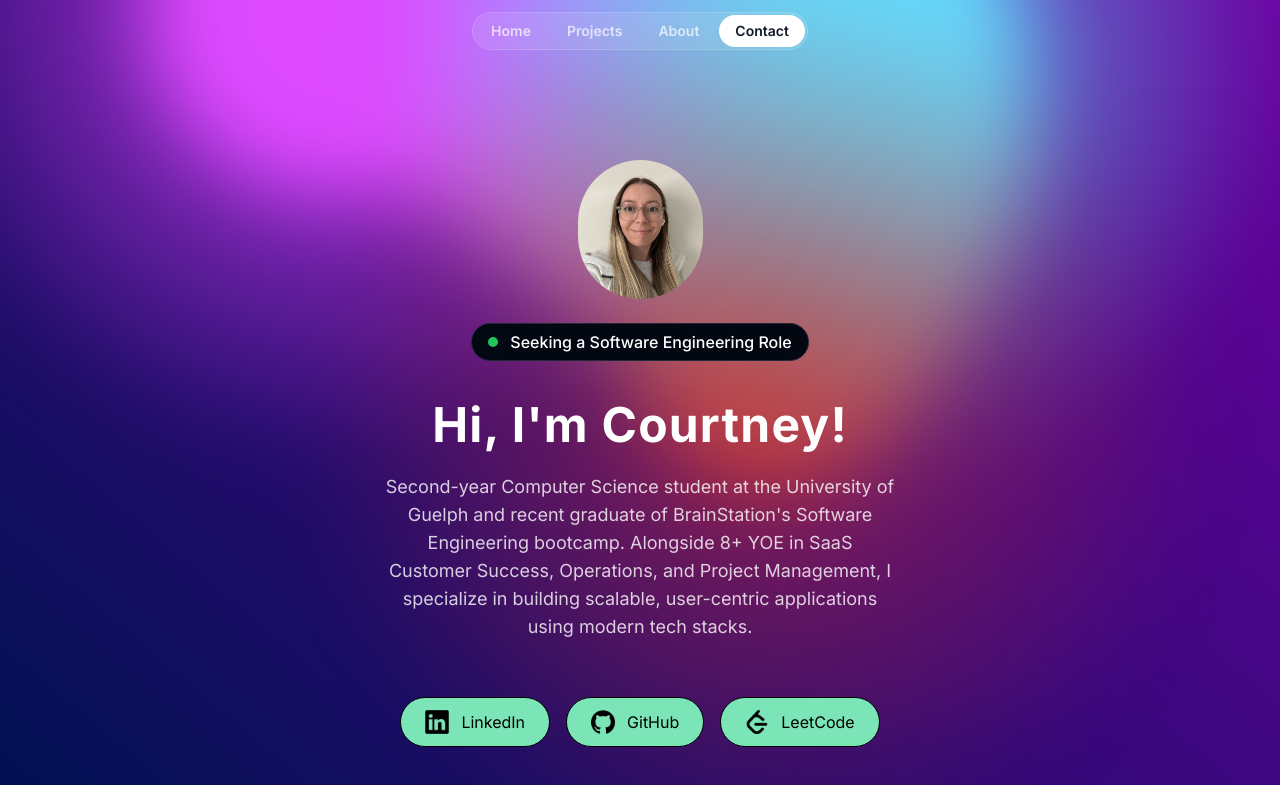
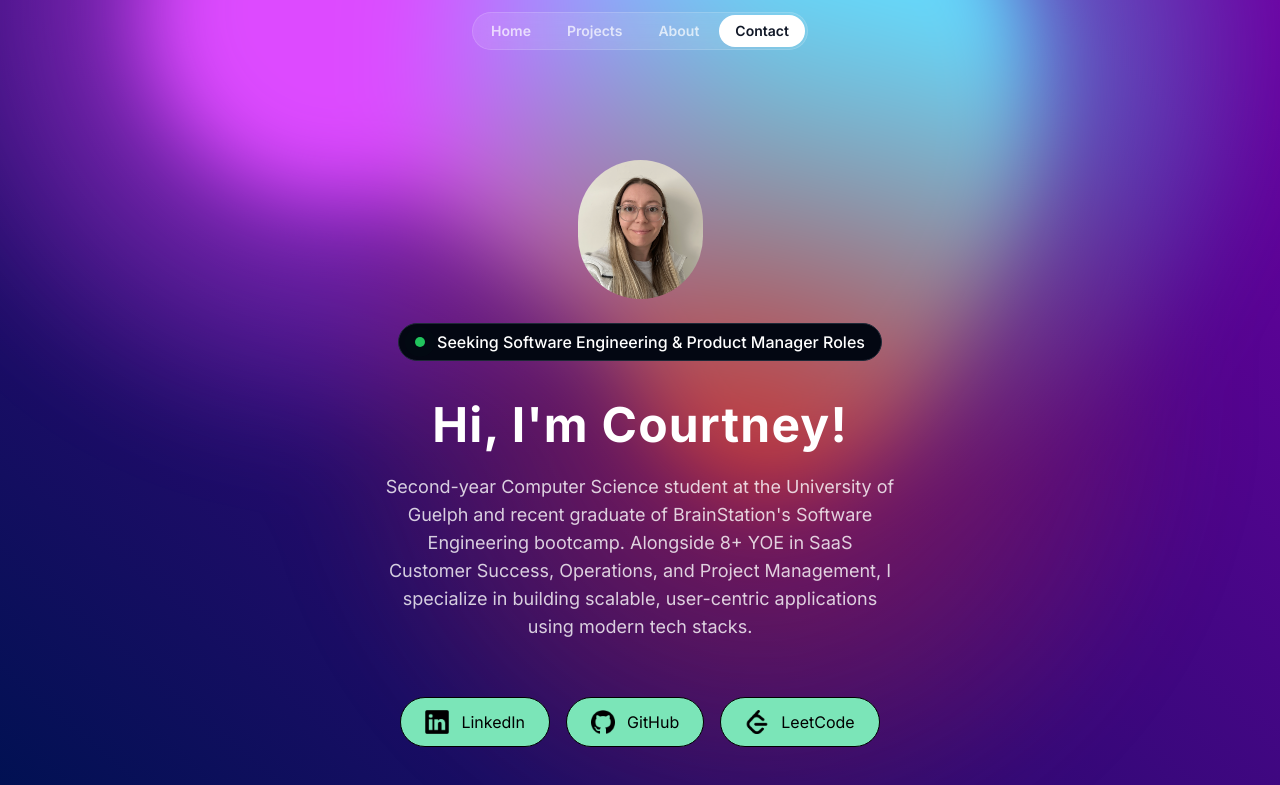
Before and after one commit to cscrim/portfolio, a Next.js app: page / in a window 1280 px wide. Shown: the top 785 px of the page. Built offline with nearby package versions, Linux system fonts and the light colour scheme.

Commit message:
update hero section seeking roles pill

```diff
--- a/src/sections/Hero.tsx
+++ b/src/sections/Hero.tsx
@@ -25,9 +25,10 @@ export const HeroSection = () => {
               <div className="bg-green-500 absolute inset-0 rounded-full animate-pingLarge"></div>
             </div>
             <div className="text-small font-medium">
-              Seeking a Software Engineering Role
+              Seeking Software Engineering & Product Manager Roles
             </div>
           </div>
+
           <div className="max-w-lg mx-auto">
             <h1 className="text-3xl md:text-5xl text-center mt-10 mb-6 tracking-wide font-bold">
               Hi, I'm Courtney!
```
